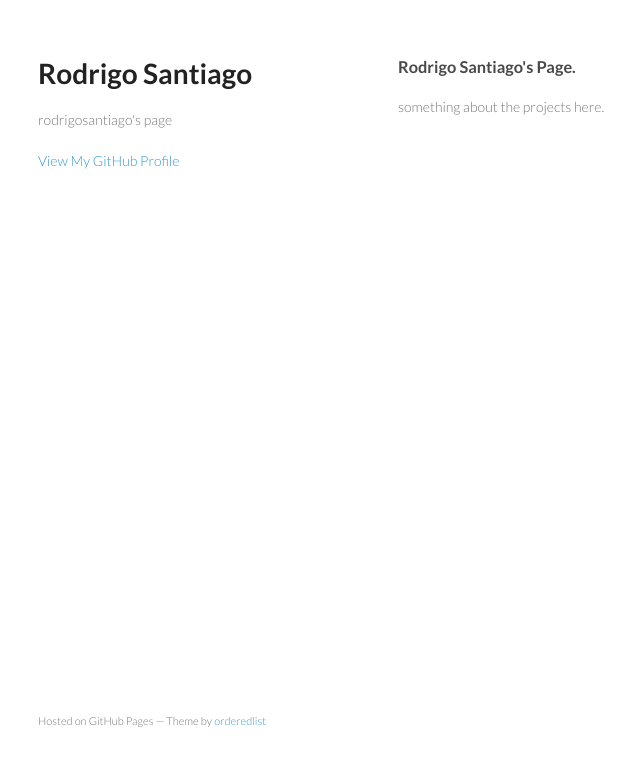
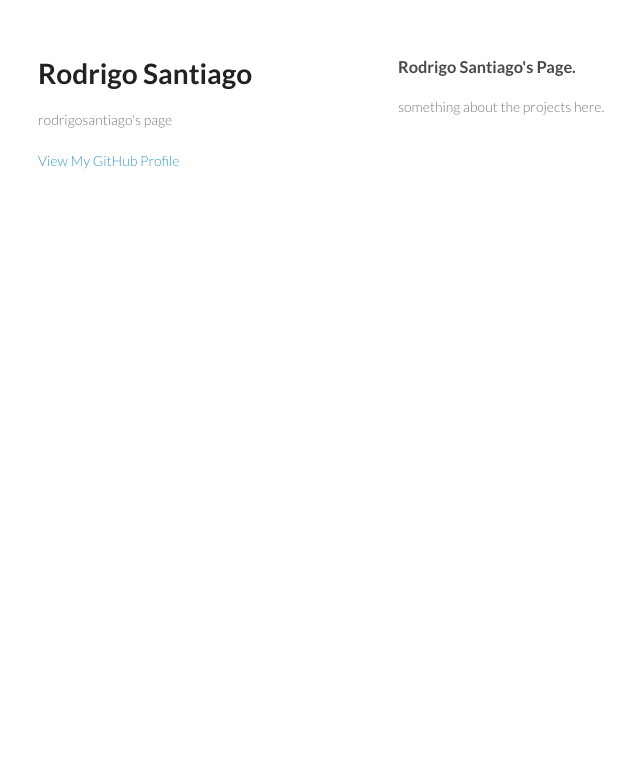
Before and after one commit to diguinhorocks/diguinhorocks.github.com, a plain HTML site: page index.html in a window 1280 px wide. Shown: the whole page, without its empty margins (172-812 px from the left). Drawn offline with Linux system fonts and the light colour scheme.

Commit message:
without footer

```diff
--- a/index.html
+++ b/index.html
@@ -25,10 +25,10 @@
       <section>
         <h3>Rodrigo Santiago's Page.</h3>
 
-<p>something about the projects here.</p>
+        <p>something about the projects here.</p>
       </section>
       <footer>
-        <p><small>Hosted on GitHub Pages &mdash; Theme by <a href="https://github.com/orderedlist">orderedlist</a></small></p>
+
       </footer>
     </div>
     <script src="javascripts/scale.fix.js"></script>
```
